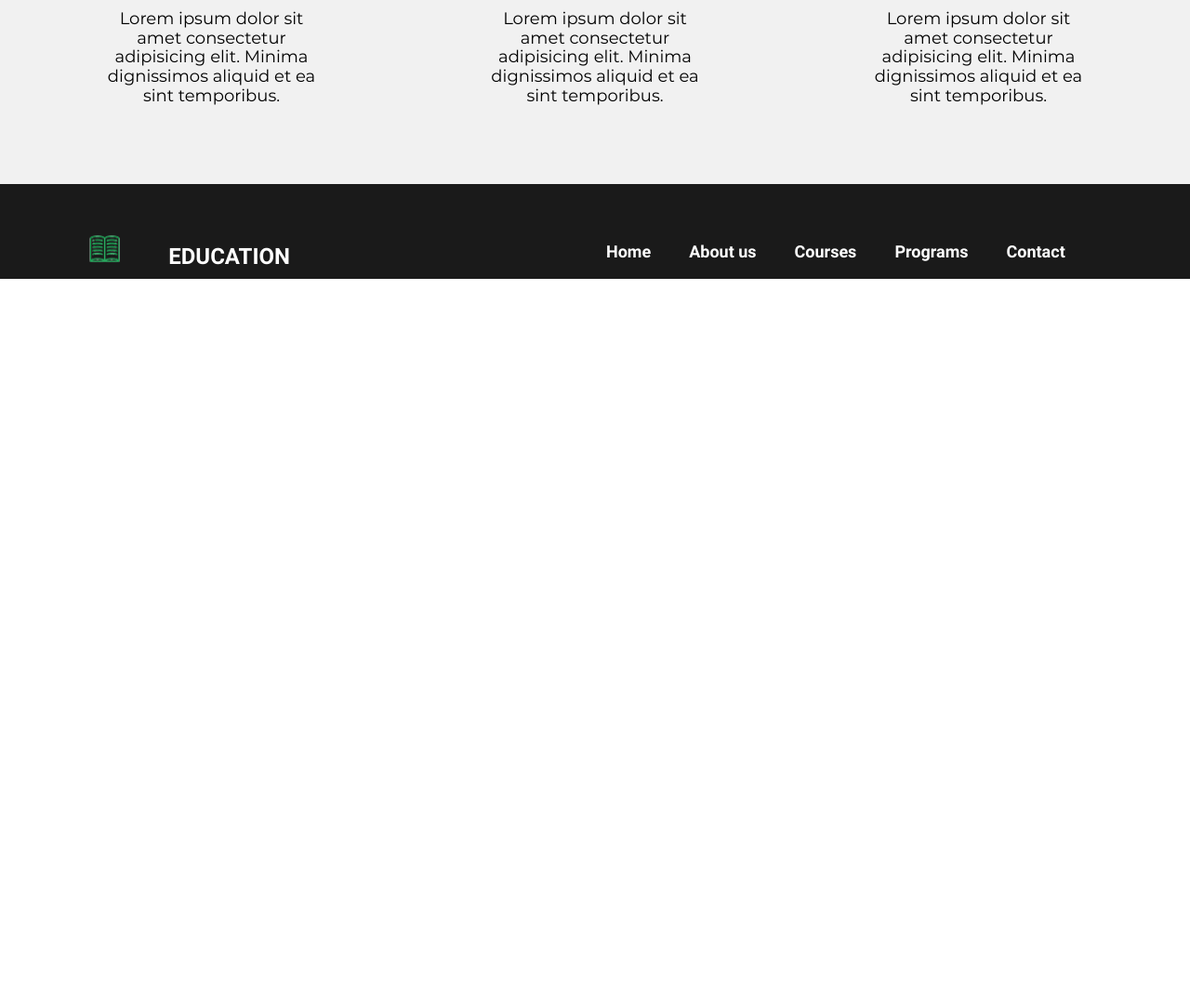
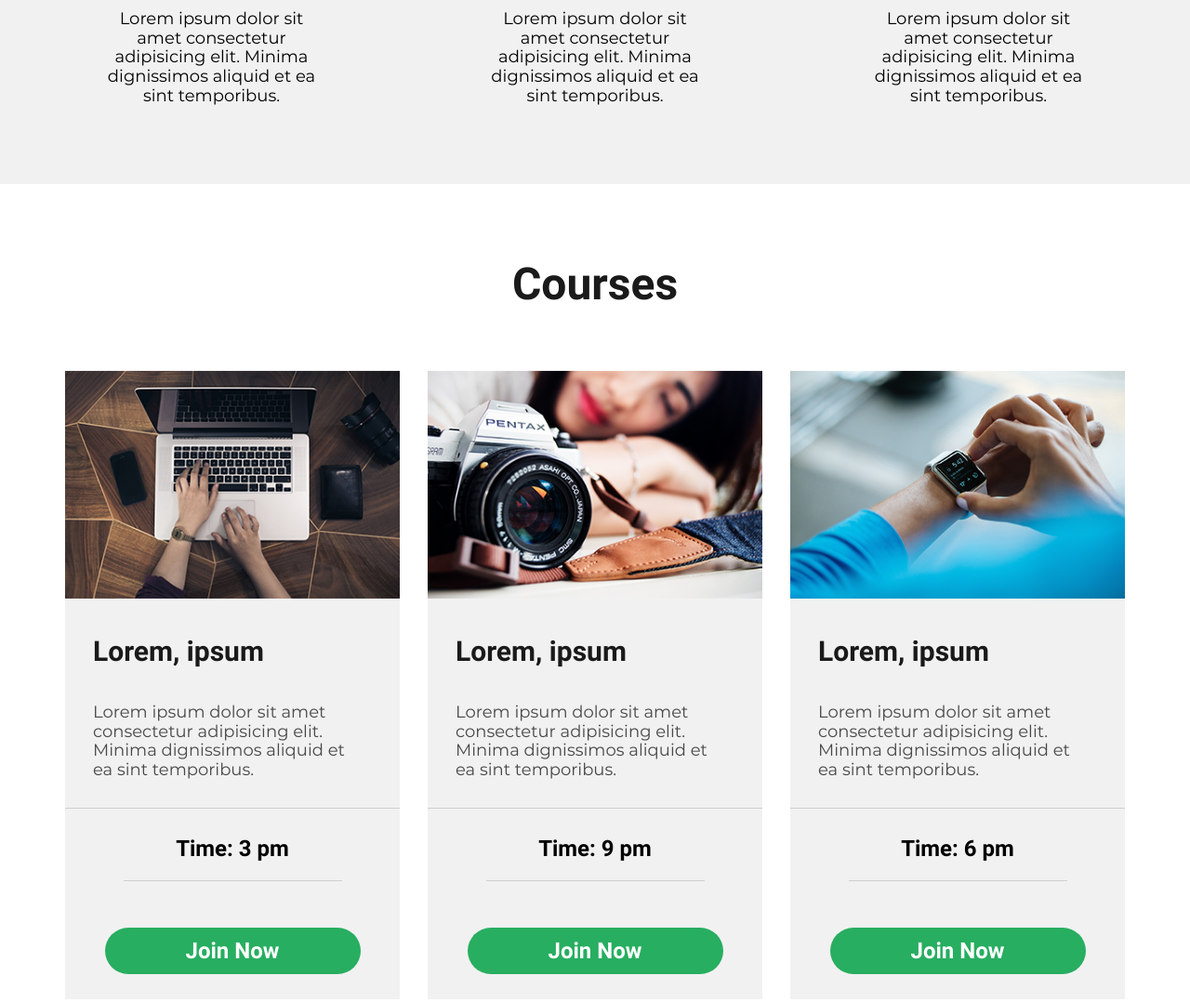
Before and after one commit to lpfrontendvn/lpfrontendvn.github.io, a website: page Edu/#src/index.html in a window 1280 px wide. Shown: the part 1893-2971 px from the top of the page at 93% size. Before the commit the page ends 2193 px from the top, so only its background shows below. Drawn offline with nearby package versions, Linux system fonts and the light colour scheme; files that its build step writes are made by us from their sources; files whose address does not match are found by name.

Commit message:
Add Courses

```diff
--- /dev/null
+++ b/Edu/#src/_courses.html
@@ -0,0 +1,56 @@
+<section class="courses">
+    <div class="container">
+        <div class="courses_title title">
+            Courses
+        </div>
+        <div class="courses_inner">
+            <div class="courses_item">
+                <div class="courses_item-images" style="background-image: url(img/design.png);">
+                </div>
+                <div class="courses_item-title">
+                    Lorem, ipsum
+                </div>
+                <div class="courses_item-text">
+                    Lorem ipsum dolor sit amet consectetur adipisicing elit. Minima dignissimos aliquid et ea sint
+                    temporibus.
+
+                </div>
+                <div class="courses_item-time">
+                    <span>Time: 3 pm</span>
+                </div>
+                <button class="courses_item-btn">Join Now</button>
+            </div>
+            <div class="courses_item">
+                <div class="courses_item-images" style="background-image: url(img/photography.png);">
+                </div>
+                <div class="courses_item-title">
+                    Lorem, ipsum
+                </div>
+                <div class="courses_item-text">
+                    Lorem ipsum dolor sit amet consectetur adipisicing elit. Minima dignissimos aliquid et ea sint
+                    temporibus.
+                </div>
+                <div class="courses_item-time">
+                    <span>Time: 9 pm</span>
+                </div>
+                <button class="courses_item-btn">Join Now</button>
+            </div>
+            <div class="courses_item">
+                <div class="courses_item-images" style="background-image: url(img/digital.png);">
+                </div>
+                <div class="courses_item-title">
+                    Lorem, ipsum
+                </div>
+                <div class="courses_item-text">
+                    Lorem ipsum dolor sit amet consectetur adipisicing elit. Minima dignissimos aliquid et ea sint
+                    temporibus.
+                </div>
+                <div class="courses_item-time">
+                    <span>Time: 6 pm</span>
+                </div>
+                <button class="courses_item-btn">Join Now</button>
+            </div>
+        </div>
+    </div>
+
+</section>
--- a/Edu/#src/index.html
+++ b/Edu/#src/index.html
@@ -16,6 +16,7 @@
             @@include('_header.html')
             @@include('_education.html')
             @@include('_features.html')
+            @@include('_courses.html')
 
         </div>
         @@include('_footer.html')
--- a/Edu/#src/scss/style.scss
+++ b/Edu/#src/scss/style.scss
@@ -261,3 +261,71 @@ img{
     }
 }
 //end features
+//start courses
+.courses{
+    background-color: #fff;
+    padding: 80px 0 117px;
+}
+.courses_title{
+    color: #1a1a1a;
+    margin-bottom: 65px;
+    font-size: 48px;
+    text-align: center;
+}
+.courses_inner{
+    display: flex;
+    justify-content: space-between;
+}
+.courses_item{
+    max-width: 360px;
+    text-align: center;
+    background-color: #f1f1f1;
+    &-images{
+        height: 245px;
+        padding: 0;
+        margin-bottom: 40px;
+        background-position: top center;
+        background-size: cover;
+        background-repeat: no-repeat;
+    }
+    &-title{
+        margin-bottom: 38px;
+        font-size: 30px;
+        color: #1a1a1a;
+        font-weight: 400;
+        text-align: left;
+        padding-left: 30px;
+    }
+    &-text{
+        font-family: "Montserrat", sans-serif;
+        font-size: 18px;
+        text-align: left;
+        color: #484848;
+        border-bottom: 1px solid #cfcfcf;
+        padding-bottom: 30px;
+        padding-left: 30px;
+        padding-right: 50px;
+    }
+    &-time{
+        font-size: 24px;
+        padding-bottom: 20px;
+        padding-top: 30px;
+        border-bottom: 1px solid #cfcfcf;
+        text-align: center;
+        width: 235px;
+        display: inline-block;
+    }
+    &-btn{
+        margin-top: 50px;
+        margin-bottom: 27px;
+        width: 275px;
+        height: 50px;
+        background-color: #27ae60;
+        border-radius: 35px;
+        color: #fff;
+        font-size: 24px;
+        border: none;
+        outline: none;
+    }
+}
+//end courses
```
Also changed, not shown: Edu/#src/img/design.png (added), Edu/#src/img/digital.png (added), Edu/#src/img/photography.png (added), Edu/dist/css/style.css, Edu/dist/css/style.min.css, Edu/dist/img/design.png (added), Edu/dist/img/digital.png (added), Edu/dist/img/photography.png (added), Edu/dist/index.html.
